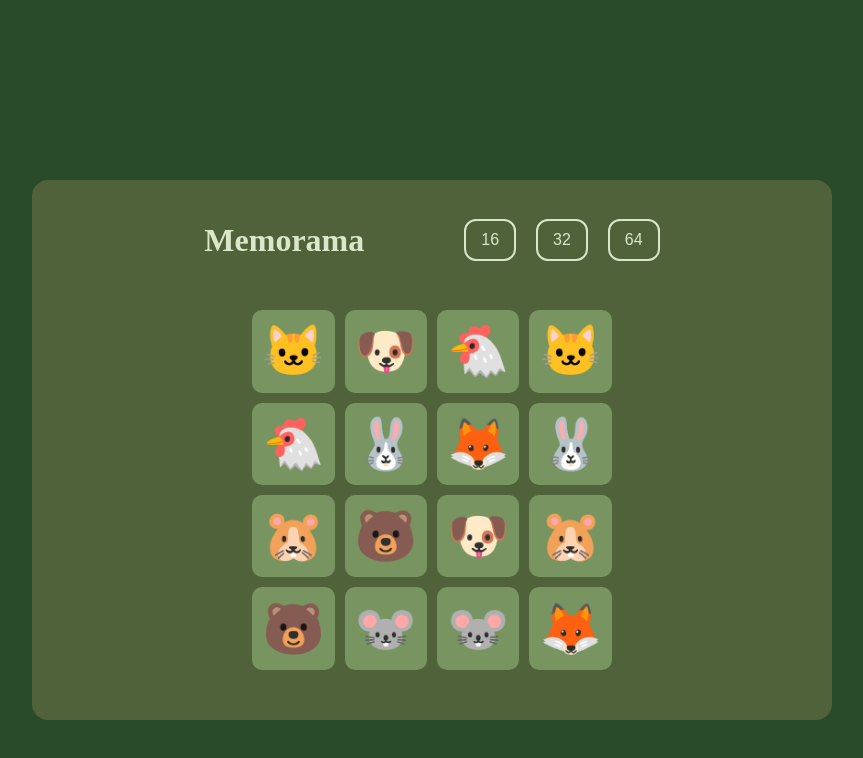
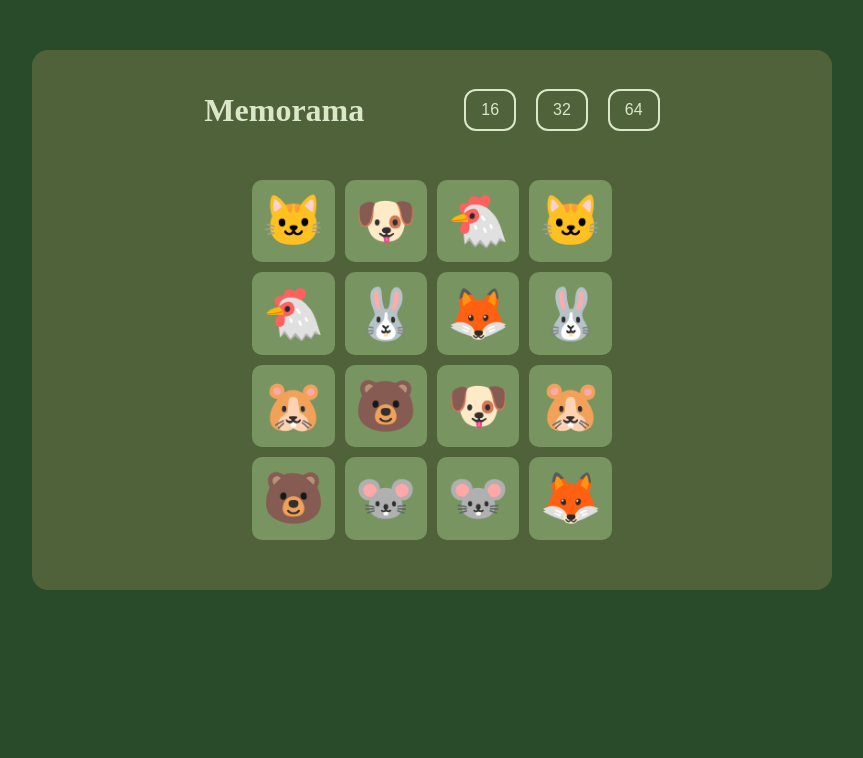
Before and after one commit to AlvaroPerezPedreira/Memorama, a React (Vite) app: page / in a window 1280 px wide. Shown: the top 758 px of the page, without its empty margins (208-1071 px from the left). Built offline with nearby package versions, Linux system fonts and the light colour scheme.

Commit message:
minor fix

```diff
--- a/src/App.css
+++ b/src/App.css
@@ -104,5 +104,5 @@
 
 .gameBoard[data-cards="64"] .gameCard {
   font-size: 50px; /* Reduce aún más el tamaño del texto para 64 cartas */
-  padding: 2px; /* Reduce padding */
+  padding: 5px; /* Reduce padding */
 }
--- a/src/index.css
+++ b/src/index.css
@@ -1,6 +1,6 @@
 body {
   margin: 0; /* Elimina márgenes predeterminados */
-  height: 100vh; /* Hace que el body ocupe toda la altura de la ventana */
+  height: auto; /* Hace que el body ocupe toda la altura de la ventana */
   display: flex;
   justify-content: center; /* Centra el contenido horizontalmente */
   align-items: center; /* Centra el contenido verticalmente */
```
